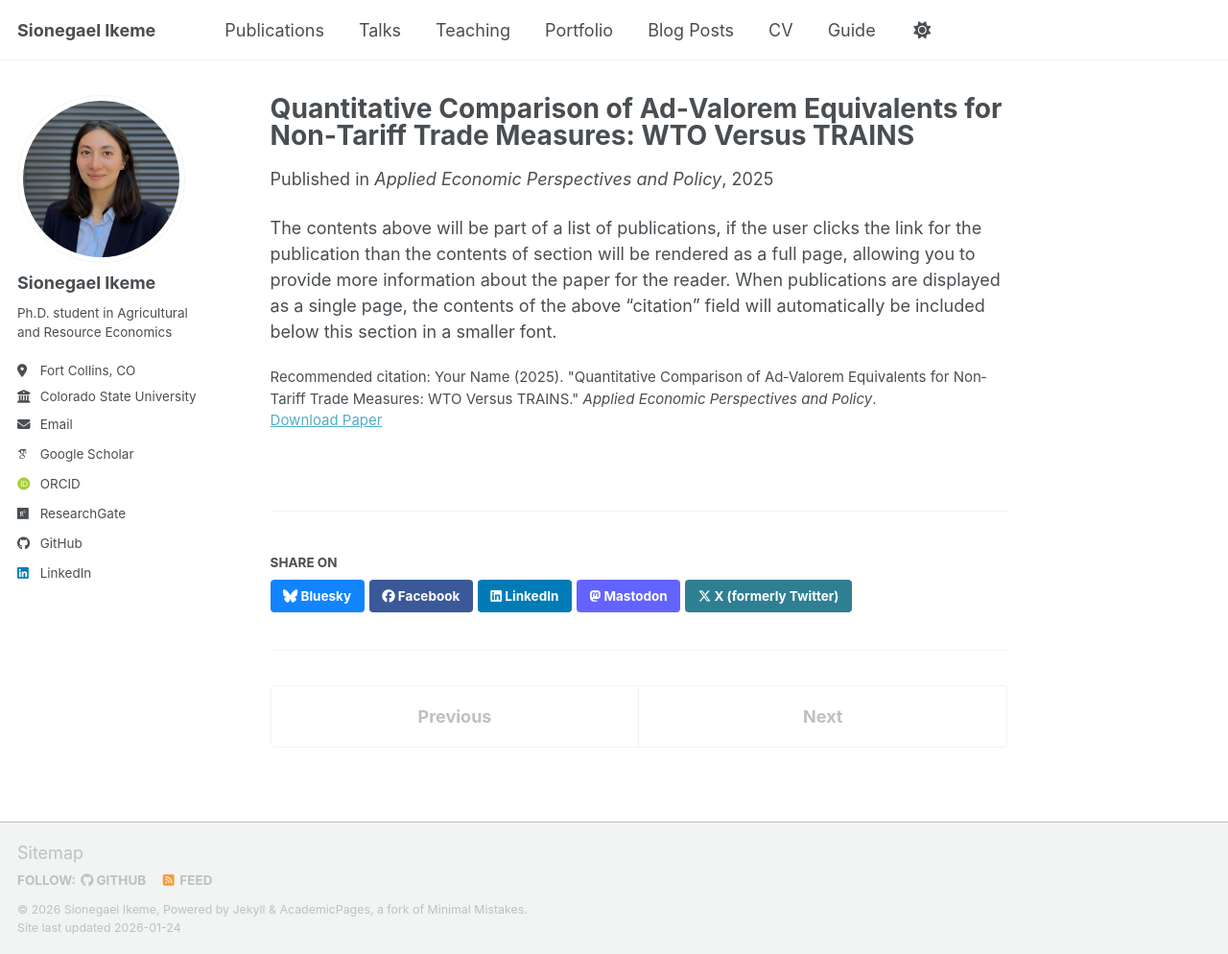
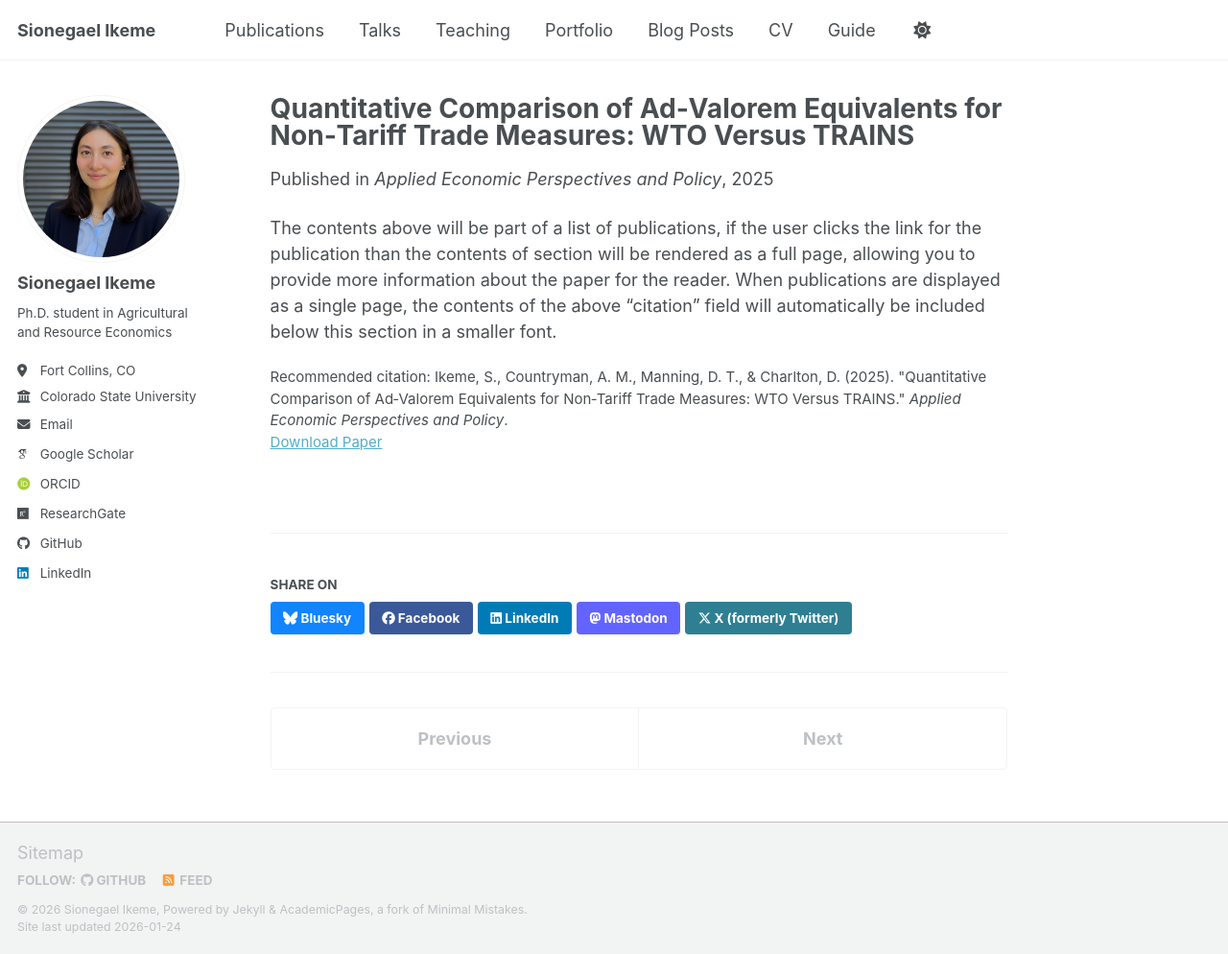
Before and after one commit to sikeme10/sikeme10.github.io, a Jekyll site: the page built from _publications/2025-11-23-ad-valorem-equivalents.md, in a window 1280 px wide and 994 px high. Shown: the whole window at 96% size. Built offline with Jekyll 4.4.1, drawn with Linux system fonts in a browser that asks for light colours; some web fonts are replaced; a script bundle is joined from its source files by our own code; library files that are not in the unit come from our copies.

Commit message:
Update citation authors in publication entry

```diff
--- a/_publications/2025-11-23-ad-valorem-equivalents.md
+++ b/_publications/2025-11-23-ad-valorem-equivalents.md
@@ -8,7 +8,7 @@ date: 2025-11-23
 venue: "Applied Economic Perspectives and Policy"
 paperurl: "https://onlinelibrary.wiley.com/doi/full/10.1002/aepp.70039"
 scholarurl: "https://scholar.google.com/citations?view_op=view_citation&hl=fr&user=cXDF8XgAAAAJ&citation_for_view=cXDF8XgAAAAJ:Y0pCki6q_DkC"
-citation: 'Your Name (2025). &quot;Quantitative Comparison of Ad‐Valorem Equivalents for Non‐Tariff Trade Measures: WTO Versus TRAINS.&quot; <i>Applied Economic Perspectives and Policy</i>.'
+citation: 'Ikeme, S., Countryman, A. M., Manning, D. T., & Charlton, D. (2025). &quot;Quantitative Comparison of Ad‐Valorem Equivalents for Non‐Tariff Trade Measures: WTO Versus TRAINS.&quot; <i>Applied Economic Perspectives and Policy</i>.'
 ---
 
 The contents above will be part of a list of publications, if the user clicks the link for the publication than the contents of section will be rendered as a full page, allowing you to provide more information about the paper for the reader. When publications are displayed as a single page, the contents of the above "citation" field will automatically be included below this section in a smaller font.
```
